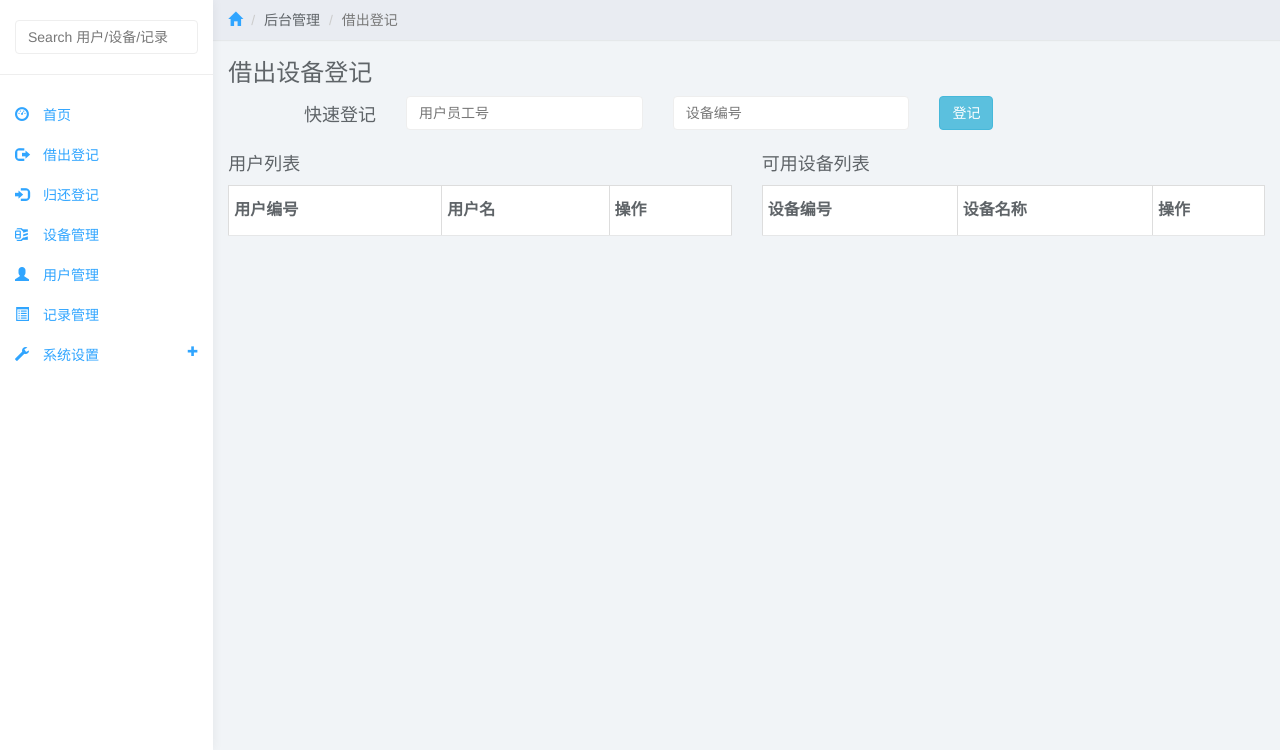
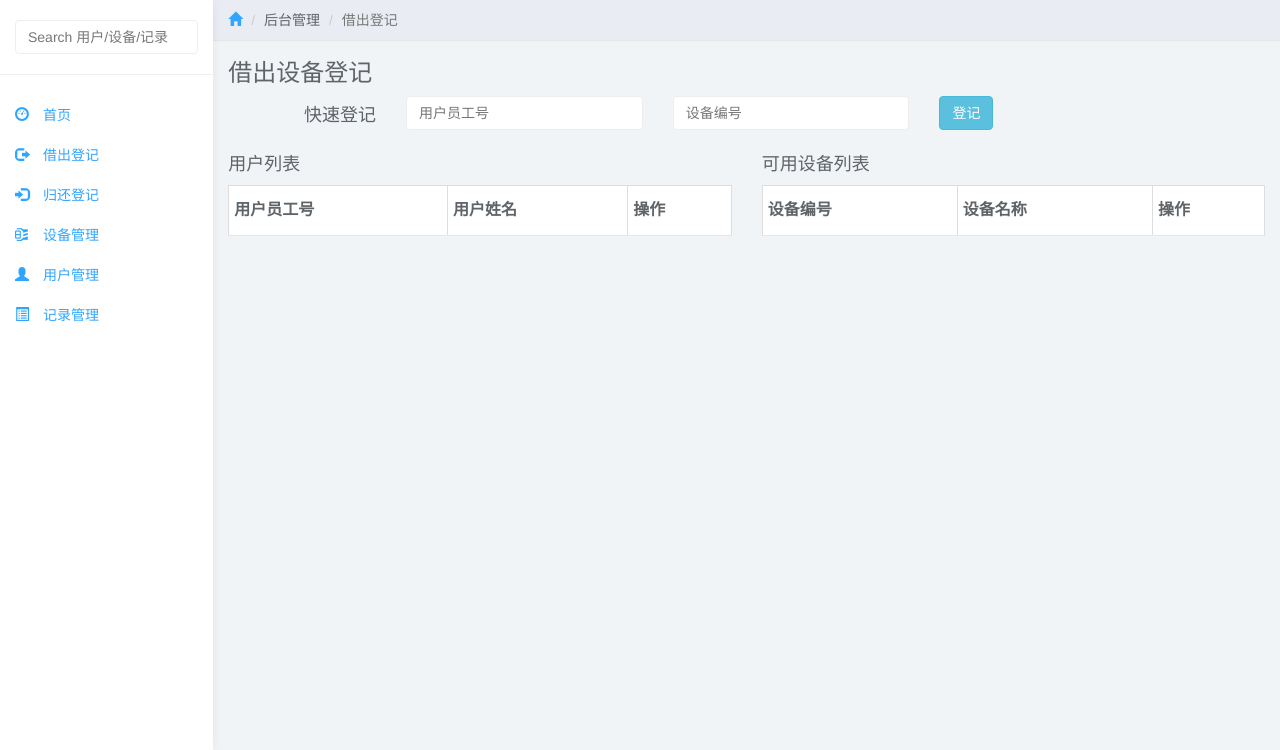
Before and after one commit to Coderhypo/TDMS, a Flask app: template app/templates/admin/devices/lenddevice.html in a window 1280 px wide. Shown: the part 50-800 px from the top of the page. Run offline with Flask 2, Linux system fonts and the light colour scheme; the template is opened without the code that fills it, so the values that code supplies are empty; parts of the project's set-up code (start-up, migrations or seed data) failed here and were passed over; some libraries are stand-ins or nearby versions.

Commit message:
update web page

```diff
--- a/app/templates/admin/devices/devicemanage.html
+++ b/app/templates/admin/devices/devicemanage.html
@@ -19,8 +19,8 @@
         <table class="table table-bordered table-hover table-condensed">
             <thead>
             <tr>
-                <th>ID</th>
                 <th>设备编号</th>
+                <th>设备名称</th>
                 <th>设备状态</th>
                 <th>借出状态</th>
                 <th>操作</th>
--- a/app/templates/admin/devices/lenddevice.html
+++ b/app/templates/admin/devices/lenddevice.html
@@ -38,8 +38,8 @@
                 <table class="table table-bordered table-hover table-condensed">
                     <thead>
                     <tr>
-                        <th>用户编号</th>
-                        <th>用户名</th>
+                        <th>用户员工号</th>
+                        <th>用户姓名</th>
                         <th>操作</th>
                     </tr>
                     </thead>
--- a/app/templates/admin/devices/returndevice.html
+++ b/app/templates/admin/devices/returndevice.html
@@ -13,7 +13,7 @@
 <div class="col-lg-12">
         <h3>归还设备登记</h3>
         <div class="row">
-            <form action="/admin/lend" method="GET">
+            <form action="/admin/return" method="GET">
                 <div class="col-lg-3">
                     <h4 style="text-align: right">快速归还</h4>
                 </div>
@@ -33,8 +33,8 @@
                 <table class="table table-bordered table-hover table-condensed">
                     <thead>
                     <tr>
-                        <th>用户编号</th>
-                        <th>用户名</th>
+                        <th>用户员工号</th>
+                        <th>用户姓名</th>
                         <th>操作</th>
                     </tr>
                     </thead>
--- a/app/templates/admin/sidebar.html
+++ b/app/templates/admin/sidebar.html
@@ -13,6 +13,7 @@
         <li><a href="/admin/devices"><span class="glyphicon glyphicon-compressed"></span> 设备管理</a></li>
         <li><a href="/admin/users"><span class="glyphicon glyphicon-user"></span> 用户管理</a></li>
         <li><a href="/admin/lendlogs"><span class="glyphicon glyphicon-list-alt"></span> 记录管理</a></li>
+        {% if current_user.school_id == 1 %}
         <li class="parent ">
             <a href="#sub-item" data-toggle="collapse">
                 <span class="glyphicon glyphicon-wrench" href="#sub-item" data-toggle="collapse"></span> 系统设置 <span data-toggle="collapse" href="#sub-item" class="icon pull-right"><em class="glyphicon glyphicon-s glyphicon-plus"></em></span>
@@ -30,5 +31,6 @@
                 </li>
             </ul>
         </li>
+        {% endif %}
     </ul>
 </div><!--/.sidebar-->
--- a/app/templates/admin/users/usermanage.html
+++ b/app/templates/admin/users/usermanage.html
@@ -70,17 +70,18 @@
                 <input type="hidden" name="type" value="update">
                 <div class="modal-body">
                     <div class="form-group">
-                        <label>用户编号</label>
+                        <label>用户员工号</label>
                         <input type="text" class="form-control" id="editnum" name="login">
                     </div>
                     <div class="form-group">
-                        <label>用户名称</label>
+                        <label>用户姓名</label>
                         <input type="text" class="form-control" id="editname" name="name">
                     </div>
                     <div class="form-group">
                         <label>手机号</label>
                         <input type="text" class="form-control" id="editphone" name="phone">
                     </div>
+                    {% if current_user.school_id == 1 %}
                     <div class="form-group">
                         <label>学院</label>
                         <select class="form-control" name="school">
@@ -100,6 +101,7 @@
                         <label>登录密码</label>
                         <input type="password" class="form-control" name="pass">
                     </div>
+                    {% endif %}
                 </div>
                 <div class="modal-footer">
                     <button type="button" class="btn btn-default" data-dismiss="modal">关闭</button>
```
